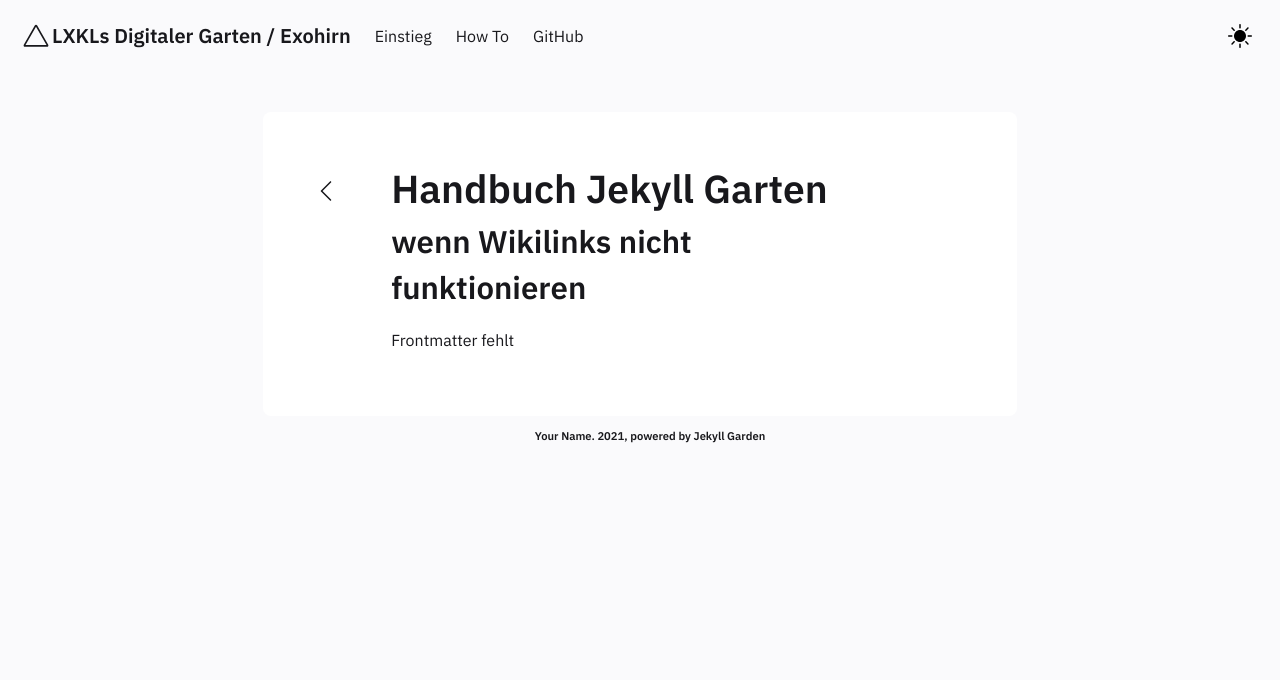
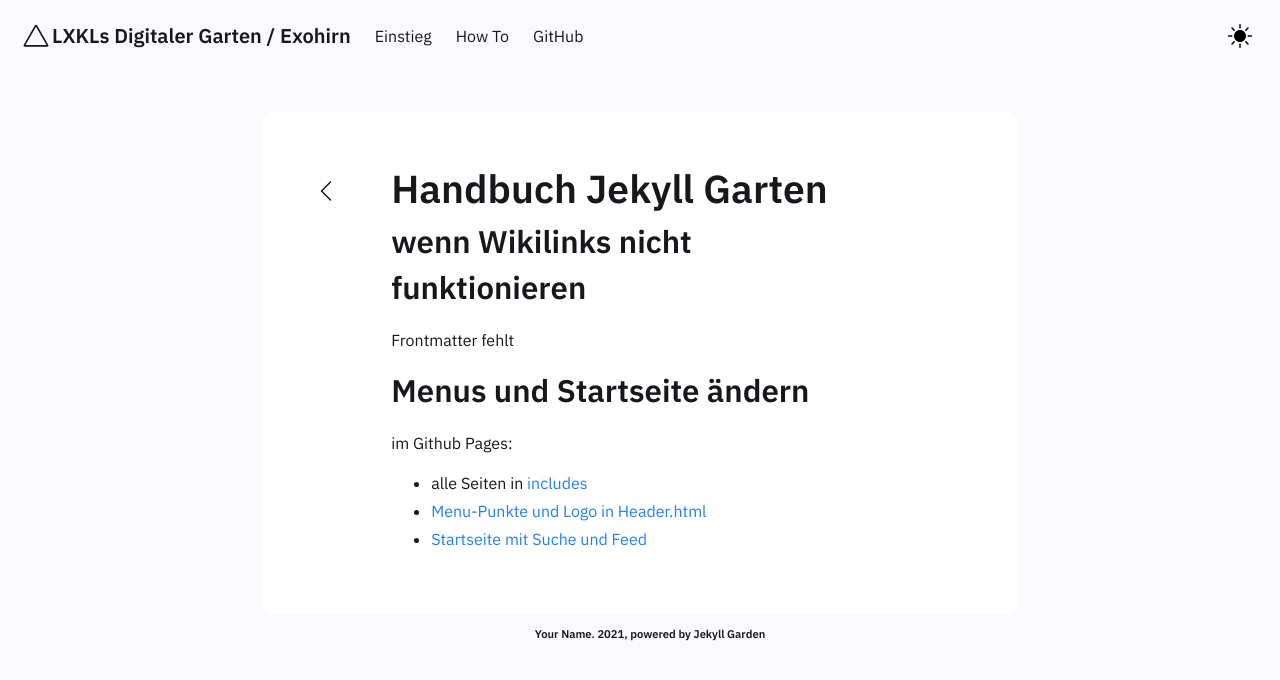
Before and after one commit to probefahrer/probefahrer.github.io, a Jekyll site: the page built from _notes/Public/Handbuch zum Jekyll Garten.md, in a window 1280 px wide. Shown: the top 680 px of the page. Built offline with Jekyll 4.4.1, drawn with Linux system fonts in a browser that asks for light colours.

Commit message:
handbuch

```diff
--- a/_notes/Public/Handbuch zum Jekyll Garten.md
+++ b/_notes/Public/Handbuch zum Jekyll Garten.md
@@ -7,3 +7,9 @@ date : 01-01-2022
 ## wenn Wikilinks nicht funktionieren
 
 Frontmatter fehlt
+
+## Menus und Startseite ändern
+im Github Pages:
+- alle Seiten in [includes](https://github.com/probefahrer/probefahrer.github.io/tree/main/_includes)
+- [Menu-Punkte und Logo in Header.html](https://github.com/probefahrer/probefahrer.github.io/blob/main/_includes/Header.html)
+- [Startseite mit Suche und Feed](https://github.com/probefahrer/probefahrer.github.io/blob/main/_includes/FeedContent.html)
```
Also changed, not shown: 3 other files.
